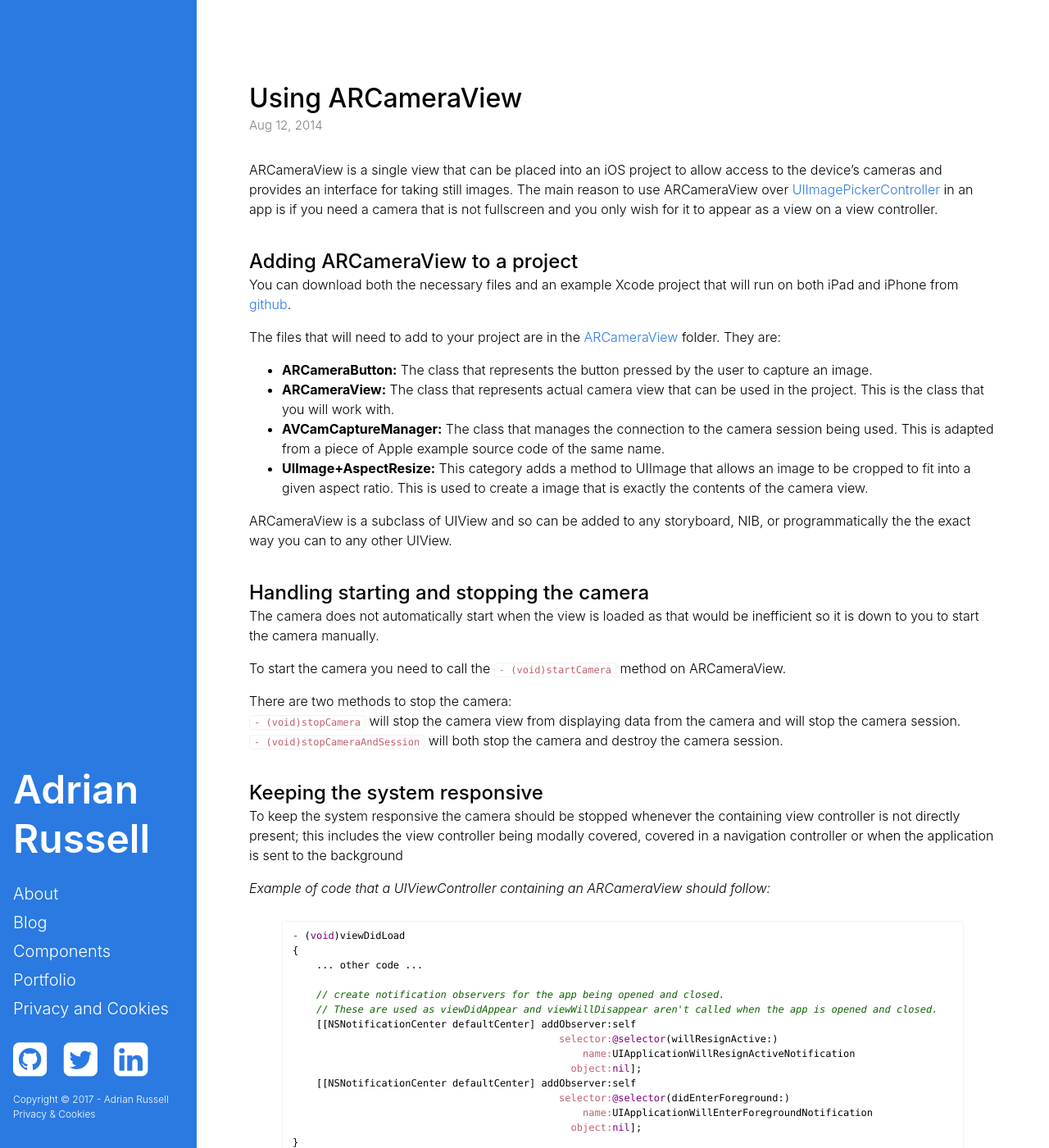
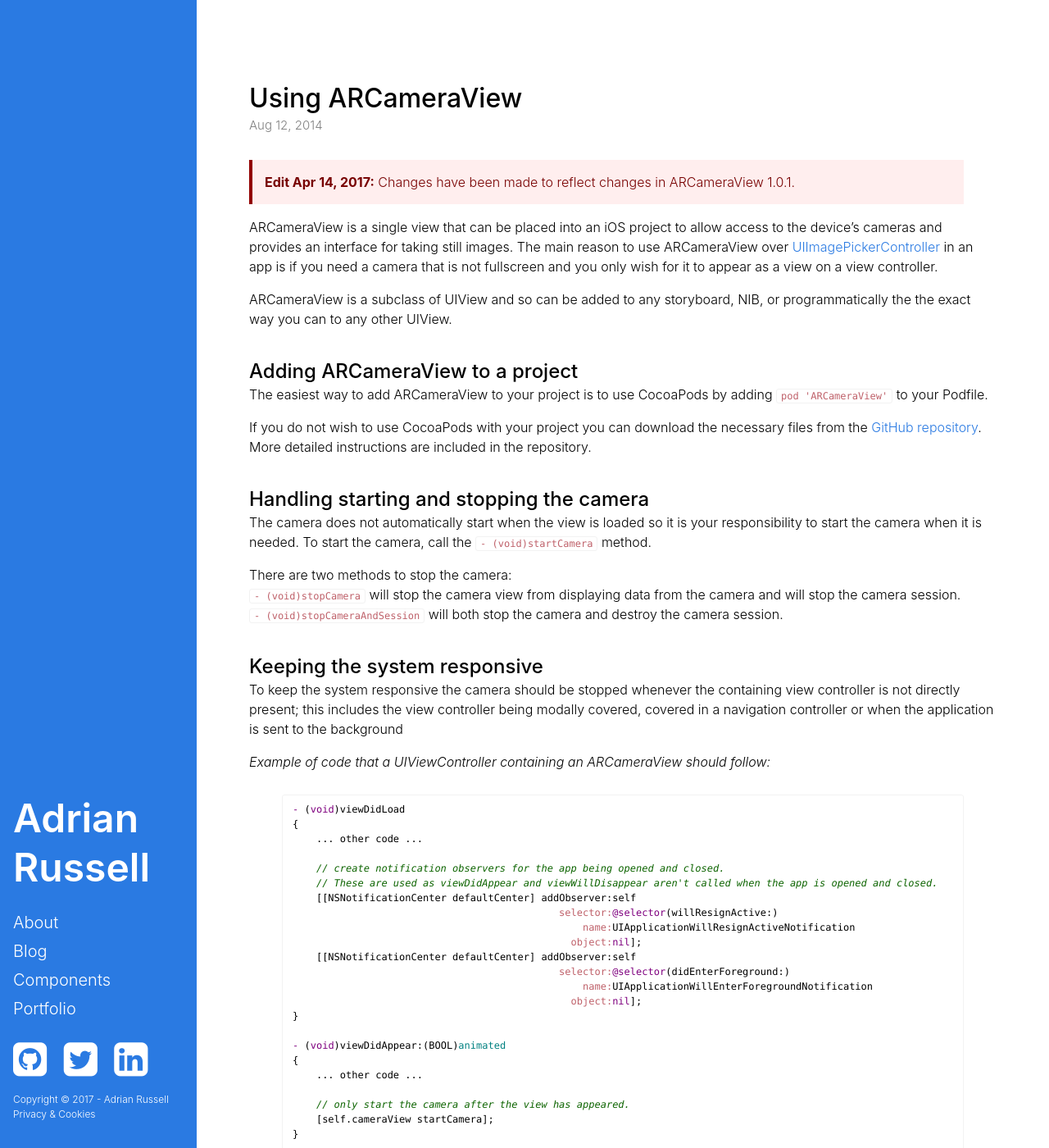
Before and after one commit to aderussell/aderussell.github.io, a Jekyll site: the page built from _posts/2014-08-13-using-arcameraview.markdown, in a window 1280 px wide and 1400 px high. Shown: the whole window at 82% size. Built offline with Jekyll 4.4.1, drawn with Linux system fonts in a browser that asks for light colours; nearby versions of some CDN libraries; some of the changed text lies outside the part shown.

Commit message:
updated ARCameraView blog post to reflect changes

```diff
--- /dev/null
+++ b/_includes/posts/update-notice.html
@@ -0,0 +1,3 @@
+<blockquote class="notice">
+	<strong>Edit {{ include.date | date: "%b %-d, %Y" }}:</strong> {{include.message}}
+</blockquote>
--- a/_posts/2014-08-13-using-arcameraview.markdown
+++ b/_posts/2014-08-13-using-arcameraview.markdown
@@ -2,39 +2,36 @@
 layout: post
 title:  "Using ARCameraView"
 date:   2014-08-12
-tags: objective-c, camera, iOS, ARCameraView
+last_modified_at: 2017/04/14
+tags: [objective-c, camera, iOS, ARCameraView]
 description: "A quick guide to using the ARCameraView component in an iOS project."
 imagepath: "/images/blog/using-arcameraview/"
 ---
 
+{% include posts/update-notice.html date="2017-04-14" message="Changes have been made to reflect changes in ARCameraView 1.0.1." %}
+
+
 
 ARCameraView is a single view that can be placed into an iOS project to allow access to the device's cameras and provides an interface for taking still images. The main reason to use ARCameraView over [UIImagePickerController][apple-camera] in an app is if you need a camera that is not fullscreen and you only wish for it to appear as a view on a view controller.
 
-<!--- <img src="{{ "camera-view.png" | prepend: page.imagepath | prepend: site.baseurl }}" width="400px" /> -->
-
-
-{::options parse_block_html="true" /}
-
-## Adding ARCameraView to a project
-You can download both the necessary files and an example Xcode project that will run on both iPad and iPhone from [github][camera-project].
-
-<div class="hi">
-The files that will need to add to your project are in the [ARCameraView][camera-needed-code] folder. They are:
-
- *  **ARCameraButton:** The class that represents the button pressed by the user to capture an image.
- *  **ARCameraView:** The class that represents actual camera view that can be used in the project. This is the class that you will work with.
- *  **AVCamCaptureManager:** The class that manages the connection to the camera session being used. This is adapted from a piece of Apple example source code of the same name.
- *  **UIImage+AspectResize:** This category adds a method to UIImage that allows an image to be cropped to fit into a given aspect ratio. This is used to create a image that is exactly the contents of the camera view.
-</div>
 
 ARCameraView is a subclass of UIView and so can be added to any storyboard, NIB, or programmatically the the exact way you can to any other UIView.
 
 
 
+## Adding ARCameraView to a project
+The easiest way to add ARCameraView to your project is to use CocoaPods by adding `pod 'ARCameraView'` to your Podfile.
+
+If you do not wish to use CocoaPods with your project you can download the necessary files from the [GitHub repository][camera-project].
+More detailed instructions are included in the repository.
+
+
+
+
+
+
 ## Handling starting and stopping the camera
-The camera does not automatically start when the view is loaded as that would be inefficient so it is down to you to start the camera manually.
-
-To start the camera you need to call the `- (void)startCamera` method on ARCameraView.
+The camera does not automatically start when the view is loaded so it is your responsibility to start the camera when it is needed. To start the camera, call the `- (void)startCamera` method.
 
 There are two methods to stop the camera:<br>
 `- (void)stopCamera` will stop the camera view from displaying data from the camera and will stop the camera session. <br>
@@ -107,20 +104,15 @@ There is also a `wholeImageTaken` property that returns the entire image that wa
 ## Camera overlays
 The camera view is capable of displaying an overlay over the camera image. This allows you to add useful alignment guides such as a grid.
 The overlay will take the form of a CALayer and will be resized to the frame of the camera view. This overlay will also be resized if the frame of the camera changes.
-To add an overlay to the camera assign it to the `overlay` property. To remove the overlay just set the property to `nil`.
+To add an overlay to the camera assign it to the `overlay` property. To remove the overlay, set the property to `nil`.
 
 
 
-## Changing the class of the camera button
-If you wish to use a custom button for the camera view it is possible to subclass both ARCameraButton and ARCameraView to do so.
+## Changing the camera button
+If you wish to use a custom button on the camera view, create a subclass of `ARCameraButton` and assign an instance to the camera view's `cameraButton` property.
 
-You can subclass ARCameraButton and override the `- (void)drawRect:` method to provide a custom look to the button. ARCameraButton adds one additional property over the UIButton class which is `showingCancel`; this property indicates whether or not the button should display that pressing it will capture an image from the camera or dismiss the taken image and start the camera again. Your drawing method should respect this property and clearly show what action the button will take.
+`ARCameraButton` adds one additional property over the UIButton class called `showingCancel`; this property indicates whether, or not, the button should display that pressing it will capture an image from the camera or dismiss the taken image and start the camera again.
 
-To use your new button class, subclass ARCameraView and override the `+ (Class)cameraButtonClass` method to return the class of your new button.
-
-<div class="note">
-It should be noted at this time the size of the button can not be changed from 60 by 60 pixels and the position we always be fixed 50 pixels above the centre bottom of the camera view. This will be changed in the future to allow more flexibility in button placement.
-</div>
 
 
 [apple-camera]: https://developer.apple.com/library/ios/documentation/uikit/reference/UIImagePickerController_Class/UIImagePickerController/UIImagePickerController.html
--- a/_posts/2017-01-12-opengl-js.markdown
+++ b/_posts/2017-01-12-opengl-js.markdown
@@ -1,6 +1,6 @@
 ---
 layout: post
-title:  "Making stupid things in javascript: A 3D renderer"
+title:  "Making things in javascript: A 3D renderer"
 date:   2017-01-12
 tags: Open GL, Direct X, 3D, Graphics, Javascript
 description: "A high-level approximation to a 3D graphics library written in javascript."
--- a/stylesheets/main.scss
+++ b/stylesheets/main.scss
@@ -212,7 +212,13 @@ nav li { line-height: 1.75; }
 
 
 
-
+blockquote.notice {
+	color: #780000;
+	background-color: #ffeeee;
+	border-left: 4px solid #920000;
+	padding: 15px;
+	margin-left: 0em;
+}
 
 
 
```
Also changed, not shown: components.md (+1 -0 lines), privacy.md (+1 -0 lines), about.md (line endings or trailing spaces).
